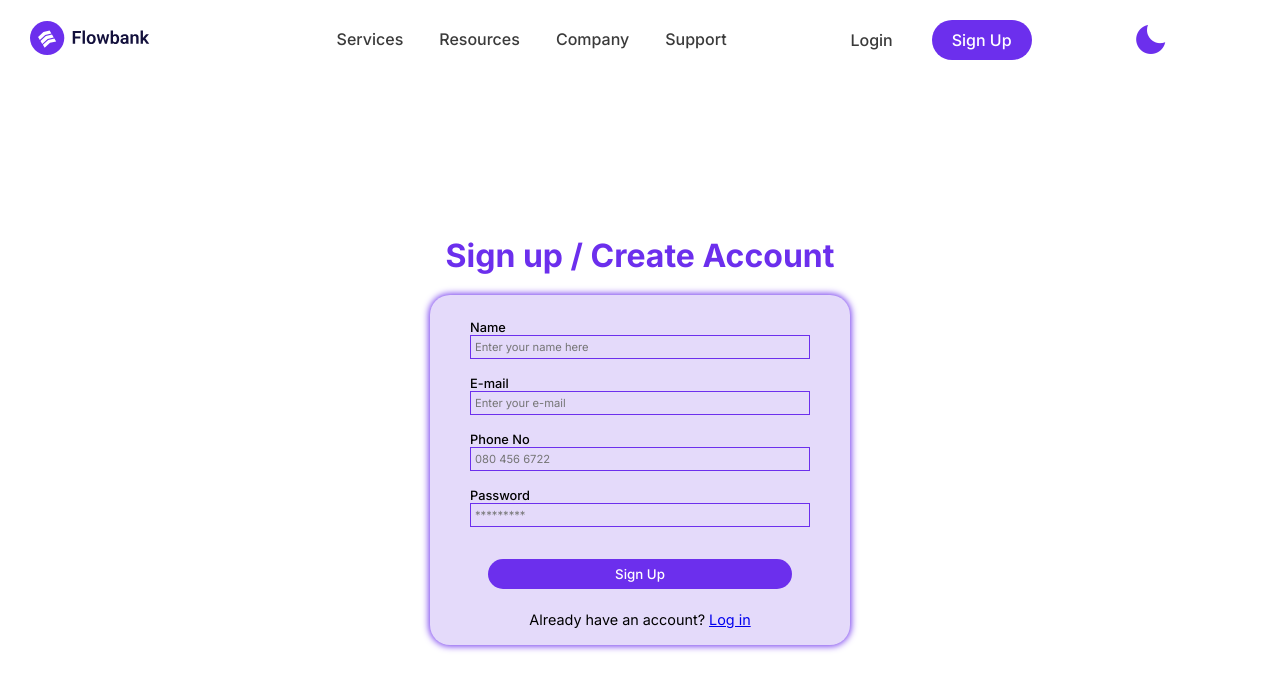
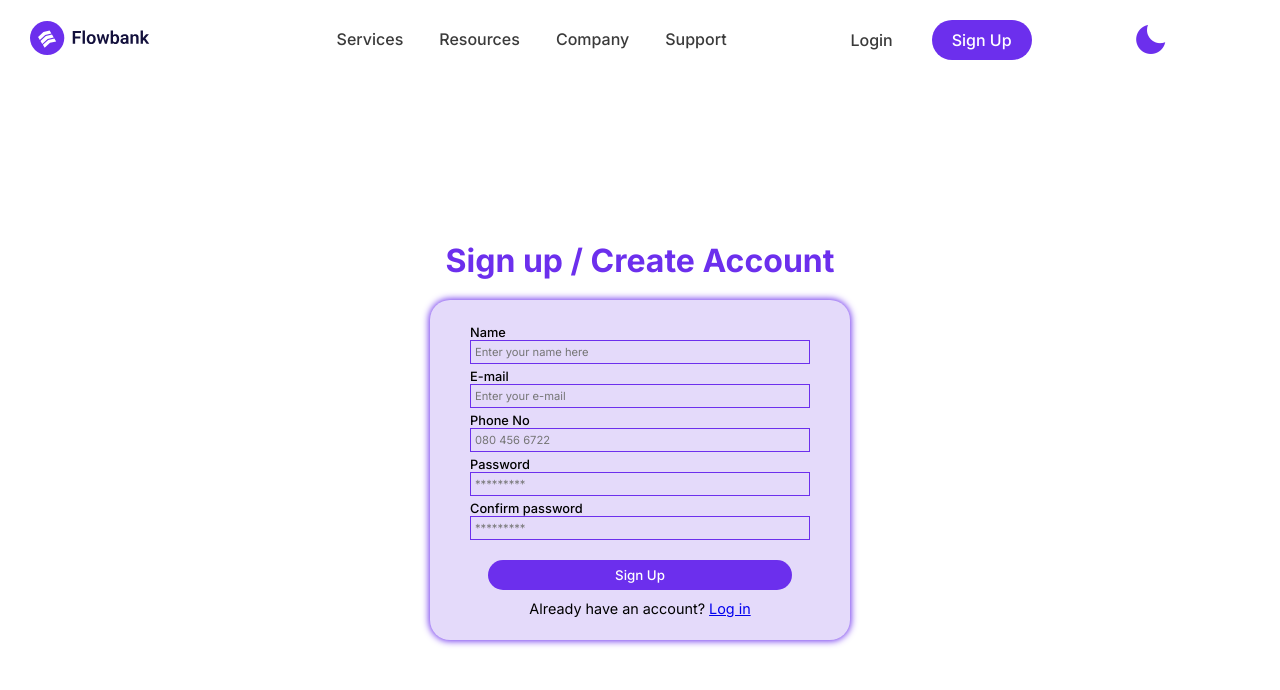
Before and after one commit to Ksohlo/Flow_Bank, a React (Vite) app: page /open in a window 1280 px wide. Shown: the top 690 px of the page. Built offline with nearby package versions, Linux system fonts and the light colour scheme.

Commit message:
signup page validation

```diff
--- a/src/pages/signup.css
+++ b/src/pages/signup.css
@@ -15,7 +15,8 @@
 .signupbody{
     background-color: var(--lilac-color);
     width: 420px;
-    height: 350px;
+    height: auto;
+    min-height: 340px;
     border-radius: 20px;
     padding: 20px;
     box-shadow: 0px 0px 7px 1px var(--purple-color);
--- a/src/pages/signup.jsx
+++ b/src/pages/signup.jsx
@@ -1,13 +1,67 @@
 import './signup.css'
-import logo2 from '../assets/bank_logo.svg'
+// import logo2 from '../assets/bank_logo.svg'
 import { Link } from 'react-router-dom';
 import { useState } from 'react';
 
 
 const SignUp = () => {
 
-    const validateName = (nameValue)=>{
+    const [errors, setErrors] = useState({})
 
+    const [formData, setFormData] = useState({
+        Name: '',
+        email: '',
+        phoneNumber: '',
+        password: '',
+        confirmPassword: ''
+    })
+
+    const handleChange = (e)=>{
+        const [name, value] = e.target
+
+        setFormData({
+            ...formData, [name]: value
+        })
+    }
+
+    const handleSubmit = (e)=>{
+        const validationErrors = {}
+
+
+
+        if (!formData.Name.trim() ) {
+            validationErrors.name = 'A name is required'
+        }
+
+        if(!formData.email.trim()) {
+            validationErrors.email = 'An email is required'
+        }else if(!formData.email.match(/[a-z A-Z 0-9 \- \_]* [@] [a-z]{2,7} [\.] [a-z]{2,3} \$/)){
+            validationErrors.email = 'This is an invalid email'
+        }
+
+        if(!formData.phoneNumber.trim()) {
+            validationErrors.phoneNumber = 'A phone number is required'
+        }else if(!formData.email.match(/[0] [7 8 9] [0-9]{9} \$/)){
+            validationErrors.phoneNumber = 'This is an invalid phone number'
+        }
+
+        if(!formData.password.trim()) {
+            validationErrors.password = 'A password is required'
+        }else if(!formData.password.length < 6){
+            validationErrors.password = 'A password is needed'
+        }
+
+        if (!formData.confirmPassword.trim()){
+            validationErrors.confirmPassword = 'Confirm your password'
+        }else if(formData.confirmPassword !== formData.password) {
+            validationErrors.email = 'Your passwords dont match'
+        }
+
+        setErrors(validationErrors)
+
+        if(Object.keys(validationErrors) === 0){
+            alert('You have successfully created an account with Flow Bank!!!')
+        }
     }
 
 
@@ -19,26 +73,30 @@ const SignUp = () => {
                 {/* <img src={logo2} /> */}
                 <div className="inputs">
                     <label htmlFor="name">Name </label>
-                    <input type="text" name="name" id="name" placeholder='Enter your name here' onKeyDown={ ()=>{validateName()}}/>
-                    <span></span>
+                    <input type="text" name="name" id="name" placeholder='Enter your name here' onChange={handleChange}/>
+                    {errors.name && <span>{errors.name}</span>}
                 </div>
                 <div className="inputs">
                     <label htmlFor="email">E-mail </label>
-                    <input type="email" name="email" id="email" placeholder='Enter your e-mail'/>
-                    <span></span>
+                    <input type="email" name="email" id="email" placeholder='Enter your e-mail'onChange={handleChange}/>
+                    {errors.email && <span>{errors.email}</span>}
                 </div>
                 <div className="inputs">
                     <label htmlFor="phone">Phone No </label>
-                    <input type="tel" name="phone" id="phone" placeholder='080 456 6722'/>
-                    <span></span>
+                    <input type="tel" name="phone" id="phone" placeholder='080 456 6722'onChange={handleChange}/>
+                    {errors.phoneNumber && <span>{errors.phoneNumber}</span>}
                 </div>
                 <div className="inputs">
                     <label htmlFor="password">Password </label>
-                    <input type="password" name="password" id="password" placeholder='*********'/>
-                    <span></span>
+                    <input type="password" name="password" id="password" placeholder='*********'onChange={handleChange}/>
+                    {errors.password && <span>{errors.password}</span>}
                 </div>
-                <button type='submit' className='submit'>Sign Up</button>
-                <span className="button-err"></span>
+                <div className="inputs">
+                    <label htmlFor="confirmPassword">Confirm password </label>
+                    <input type="password" name="confirmPassword" id="confirmPassword" placeholder='*********'onChange={handleChange}/>
+                    {errors.confirmPassword && <span>{errors.confirmPassword}</span>}
+                </div>
+                <button type='submit' className='submit' onClick={handleSubmit}>Sign Up</button>
                 <p className='redirect'>Already have an account? <Link to="/login" >Log in</Link></p>
 
             </div>
```
